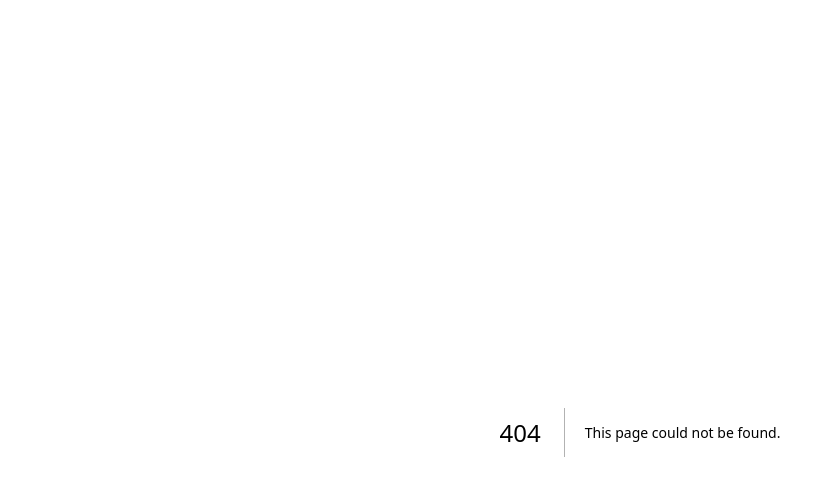
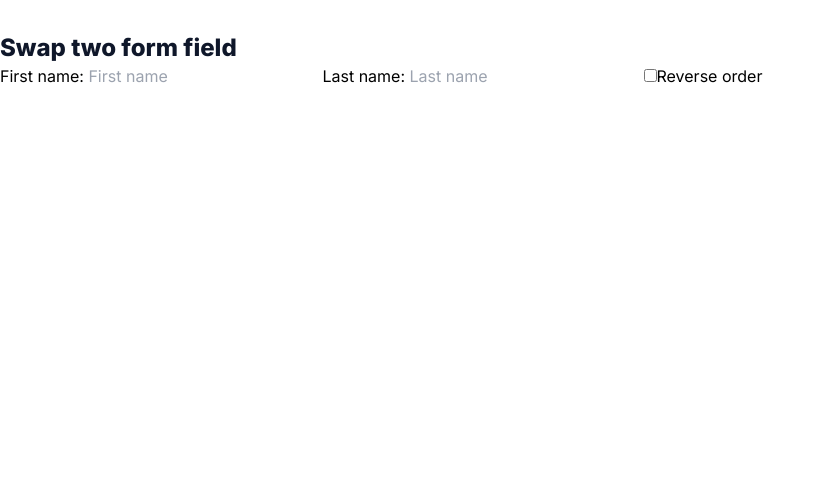
Before and after one commit to TaiseiNemoto/react-practice-app, a Next.js app: page /preserving-and-resetting-state/swap-two-form-fields in a window 1280 px wide. Before the commit this address had no page. Shown: the top 496 px of the page, without its empty margins (0-838 px from the left). Built offline with nearby package versions, Linux system fonts and the light colour scheme.

Commit message:
[add]Preserving and Resetting State：Swap two form fieldまで完了

```diff
--- a/src/app/preserving-and-resetting-state/page.tsx
+++ b/src/app/preserving-and-resetting-state/page.tsx
@@ -9,10 +9,10 @@ export default function page() {
         pageName="Fix disappearing input text"
         link="/preserving-and-resetting-state/fix-disappearing-input-text"
       />
-      {/* <PageLink
-        pageName="Fix the disappearing selection"
-        link="/preserving-and-resetting-state/fix-the-disappearing-selection"
-      /> */}
+      <PageLink
+        pageName="Swap two form field"
+        link="/preserving-and-resetting-state/swap-two-form-fields"
+      />
       {/* <PageLink
         pageName="Implement multiple selection"
         link="/preserving-and-resetting-state/implement-multiple-selection"
--- /dev/null
+++ b/src/app/preserving-and-resetting-state/swap-two-form-fields/page.tsx
@@ -0,0 +1,11 @@
+import H1Element from '@/components/common/H1Element';
+import Swapfields from '@/components/preserving-and-resetting-state/swap-two-form-fields/SwapFields';
+
+export default function page() {
+  return (
+    <main>
+      <H1Element title="Swap two form field" />
+      <Swapfields />
+    </main>
+  );
+}
--- /dev/null
+++ b/src/components/preserving-and-resetting-state/swap-two-form-fields/Field.tsx
@@ -0,0 +1,19 @@
+'use client';
+
+import { useState } from 'react';
+
+export default function Field({ label }: { label: string }) {
+  const [text, setText] = useState('');
+
+  return (
+    <label>
+      {label}:{' '}
+      <input
+        type="text"
+        value={text}
+        placeholder={label}
+        onChange={(e) => setText(e.target.value)}
+      />
+    </label>
+  );
+}
--- /dev/null
+++ b/src/components/preserving-and-resetting-state/swap-two-form-fields/SwapFields.tsx
@@ -0,0 +1,35 @@
+'use client';
+
+import { useState } from 'react';
+import Field from './Field';
+
+export default function Swapfields() {
+  const [reverse, setReverse] = useState(false);
+  const checkbox = (
+    <label>
+      <input
+        type="checkbox"
+        checked={reverse}
+        onChange={(e) => setReverse(e.target.checked)}
+      />
+      Reverse order
+    </label>
+  );
+  if (reverse) {
+    return (
+      <>
+        <Field key="lastName" label="Last name" />
+        <Field key="firstName" label="First name" />
+        {checkbox}
+      </>
+    );
+  } else {
+    return (
+      <>
+        <Field key="firstName" label="First name" />
+        <Field key="lastName" label="Last name" />
+        {checkbox}
+      </>
+    );
+  }
+}
```
